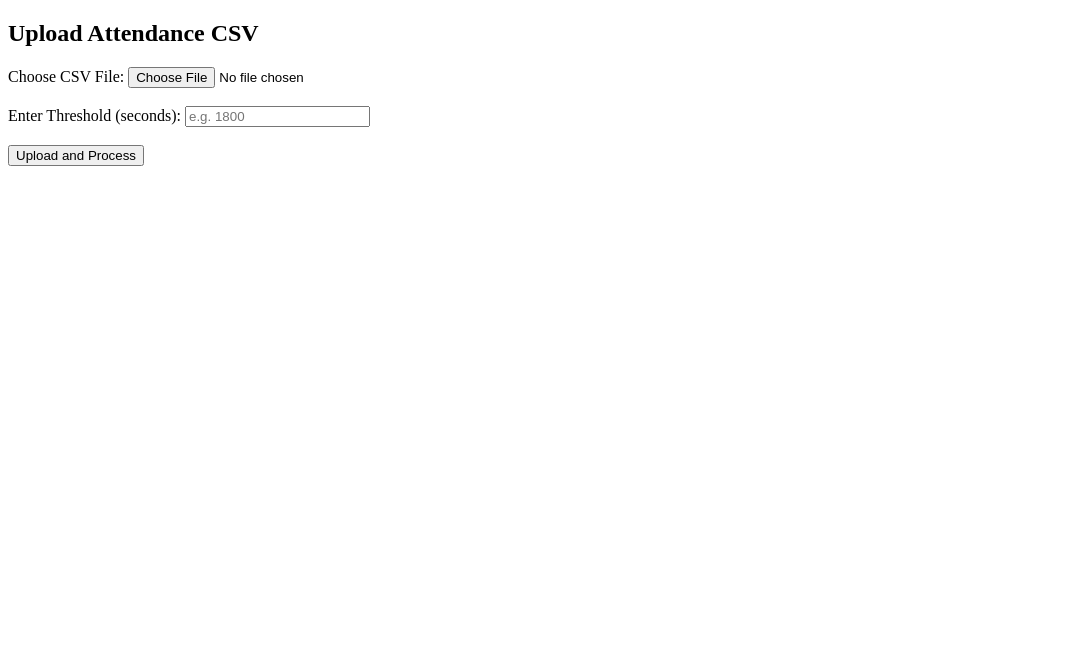
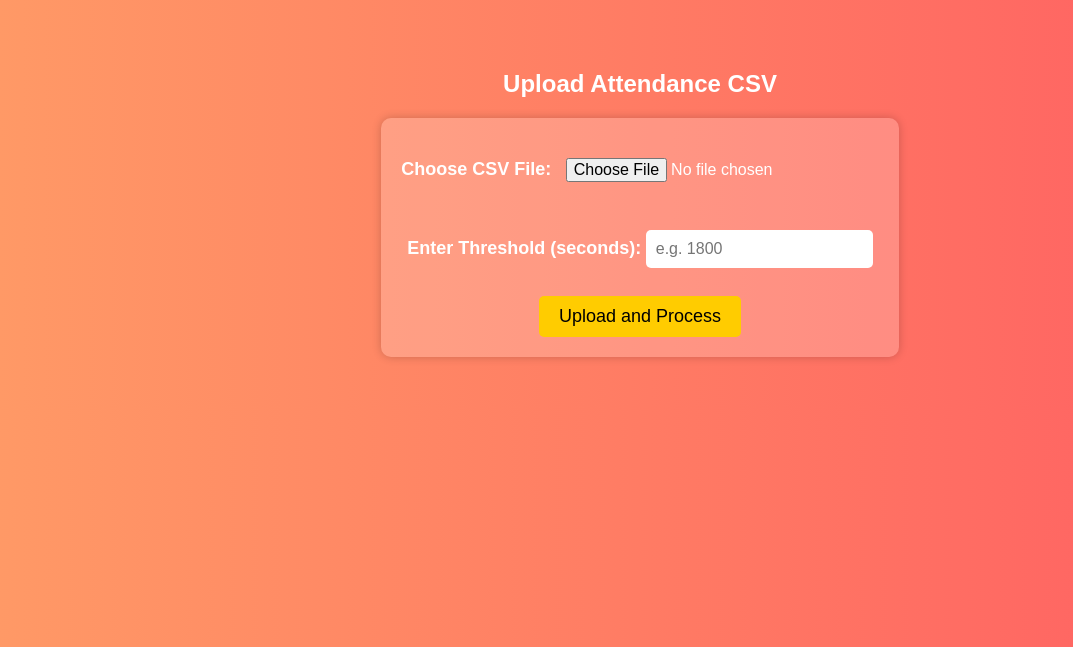
Before and after one commit to PAVANISAGAR17/PresenTrack, a Flask app: page / in a window 1280 px wide. Shown: the top 647 px of the page, without its empty margins (0-1073 px from the left). Run offline with Flask 3, Linux system fonts and the light colour scheme.

Commit message:
Added static CSS for better UI

```diff
--- /dev/null
+++ b/static/css/styles.css
@@ -0,0 +1,49 @@
+/* Add a background gradient */
+body {
+    background: linear-gradient(to right, #ff9966, #ff5e62);
+    font-family: 'Arial', sans-serif;
+    text-align: center;
+    color: white;
+    margin: 0;
+    padding: 50px;
+}
+
+/* Style the form */
+form {
+    background: rgba(255, 255, 255, 0.2);
+    padding: 20px;
+    border-radius: 10px;
+    display: inline-block;
+    box-shadow: 0px 0px 10px rgba(0, 0, 0, 0.2);
+}
+
+/* Style labels */
+label {
+    font-size: 18px;
+    font-weight: bold;
+}
+
+/* Style input fields */
+input {
+    padding: 10px;
+    margin: 10px 0;
+    border-radius: 5px;
+    border: none;
+    font-size: 16px;
+}
+
+/* Style the upload button */
+button {
+    background: #ffcc00;
+    color: black;
+    padding: 10px 20px;
+    font-size: 18px;
+    border: none;
+    border-radius: 5px;
+    transition: 0.3s;
+}
+
+button:hover {
+    background: #ff9900;
+    transform: scale(1.1);
+}
--- a/templates/index.html
+++ b/templates/index.html
@@ -4,6 +4,7 @@
     <meta charset="UTF-8">
     <meta name="viewport" content="width=device-width, initial-scale=1.0">
     <title>Attendance Uploader</title>
+    <link rel="stylesheet" href="{{ url_for('static', filename='css/styles.css') }}">
 </head>
 <body>
     <h2>Upload Attendance CSV</h2>
```
